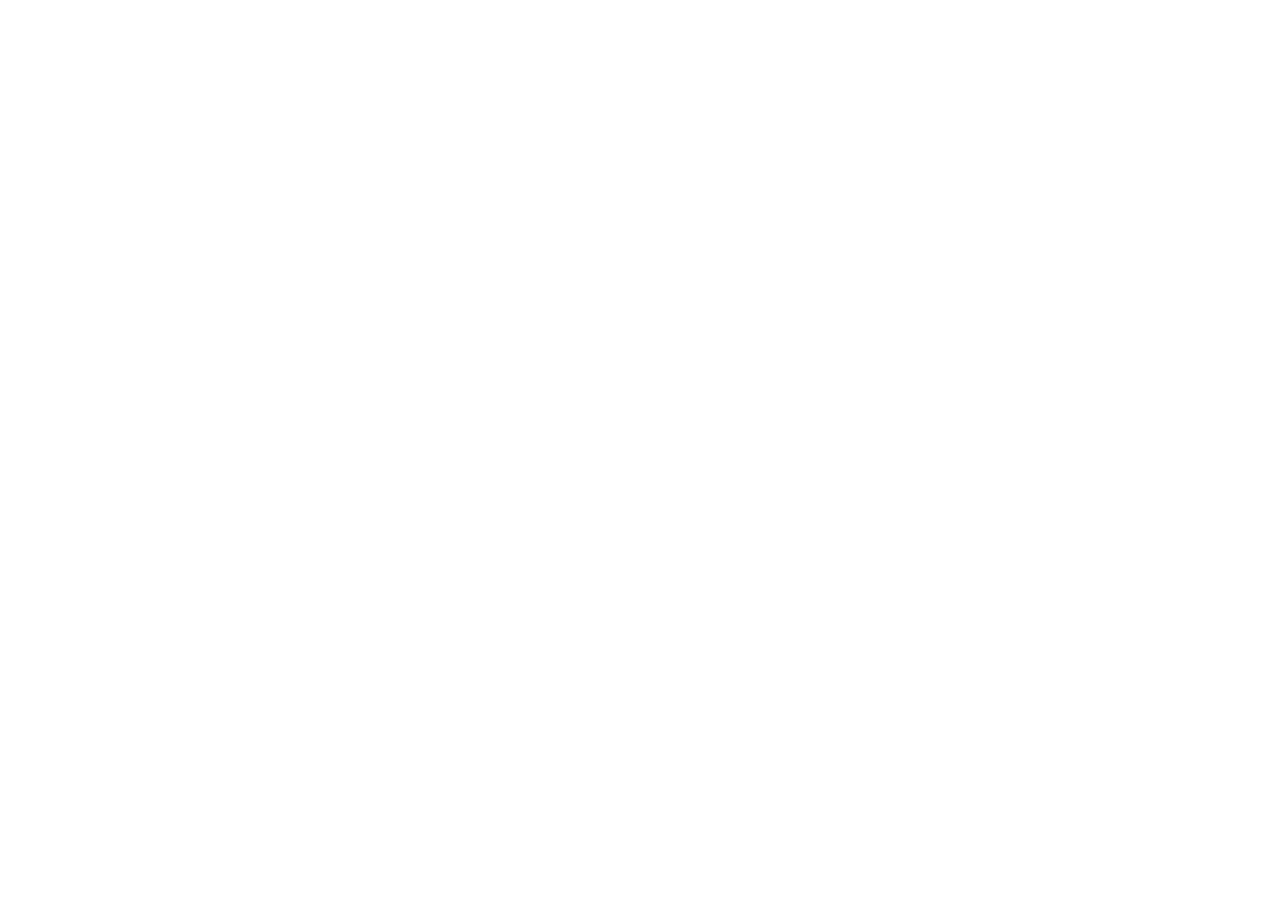
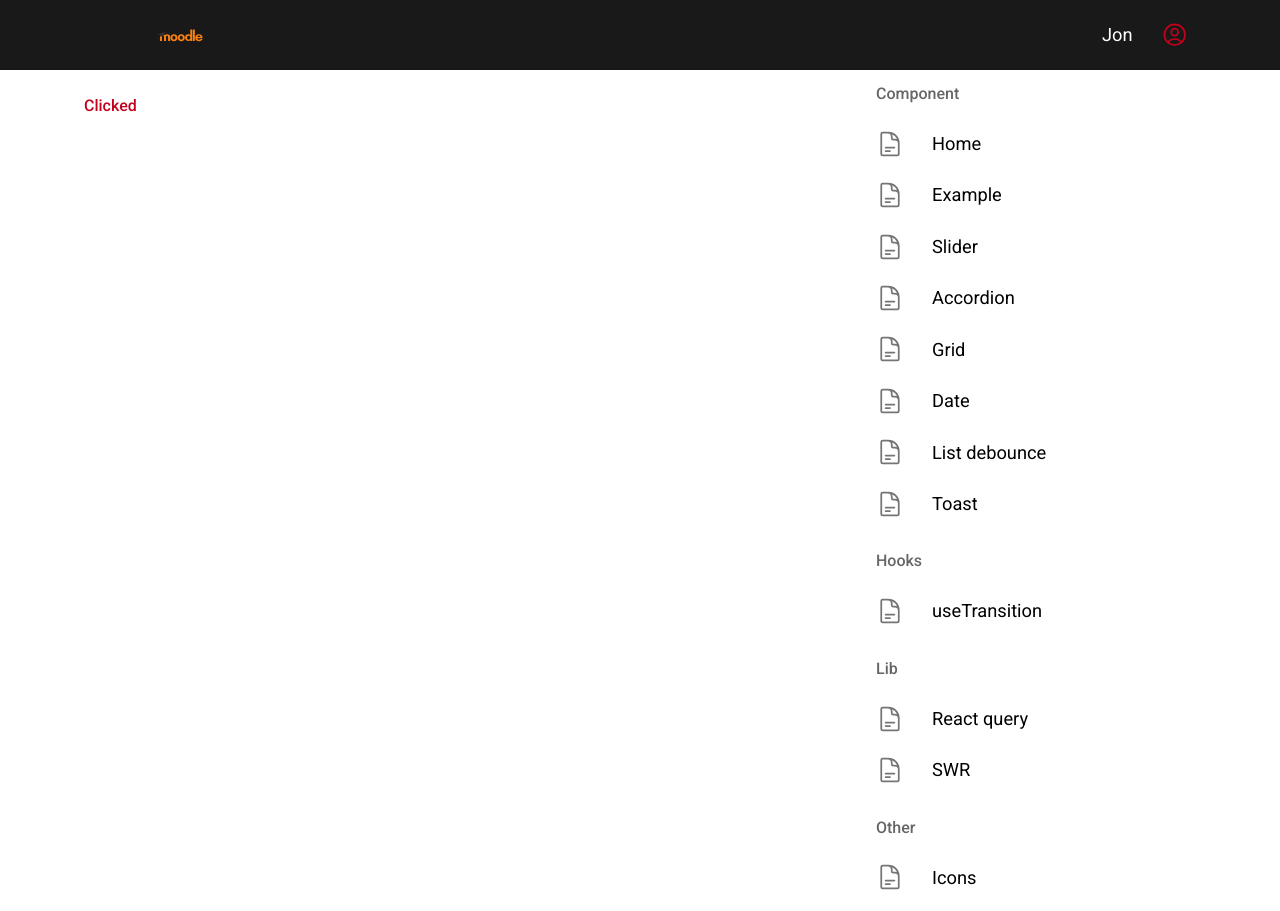
Before and after one commit to thaianhnv99/c-reactjs_comp, a React (Create React App) app: page /white-page in a window 1280 px wide. Before the commit this address had no page. Before the commit the page ends 800 px from the top, so only its background shows below. Built offline with nearby package versions, Linux system fonts and the light colour scheme; no server answers.

Commit message:
update useLayoutEffect

```diff
--- a/src/lib/apiClient.ts
+++ b/src/lib/apiClient.ts
@@ -66,7 +66,7 @@
 
   instance.interceptors.response.use(
     async (response) => {
-      await sleep(100);
+      await sleep(2000);
       return response;
     },
     async (error) => {
--- a/src/pages/_router.tsx
+++ b/src/pages/_router.tsx
@@ -17,6 +17,7 @@
 import ScrollUI from 'src/components/scroll/ScrollUI';
 import PaginationUI from 'src/components/base/Pagination/PaginationUI';
 import ChatDebug from './chat-debug/ChatDebug';
+import WhitePage from './white-page/WhitePage';
 
 export default function Router() {
   return (
@@ -39,6 +40,7 @@
         <Route path="scroll" element={<ScrollUI />} />
         <Route path="pagination" element={<PaginationUI />} />
         <Route path="chat" element={<ChatDebug />} />
+        <Route path="white-page" element={<WhitePage />} />
       </Route>
       {/* </Route> */}
 
--- a/src/pages/home/home.tsx
+++ b/src/pages/home/home.tsx
@@ -27,11 +27,9 @@
 
   const handleToggleCount = () => {
     setCount(count + 1);
-    console.log(count);
   };
 
   const context = useContextTheme();
-  console.log(context);
 
   return (
     <>
--- /dev/null
+++ b/src/pages/white-page/WhitePage.tsx
@@ -0,0 +1,57 @@
+/* eslint-disable @typescript-eslint/no-unused-vars */
+import Box from '@mui/material/Box';
+import Button from '@mui/material/Button';
+import Typography from '@mui/material/Typography';
+import { type MouseEvent, useEffect, useLayoutEffect, useState } from 'react';
+import { fetchSeachListByTitle, type PostItem } from 'src/api/postApi';
+
+const WhitePage = () => {
+  const [data, setData] = useState<PostItem[]>([]);
+  const [isLoading, setIsLoading] = useState(false);
+
+  const getData = async () => {
+    setIsLoading(true);
+    try {
+      const data = await fetchSeachListByTitle();
+      setData(data.data);
+    } catch (e) {
+      console.log(e);
+    } finally {
+      setIsLoading(false);
+    }
+  };
+  useLayoutEffect(() => {
+    setIsLoading(true);
+    console.log('runned');
+  }, []);
+
+  useEffect(() => {
+    getData();
+  }, []);
+
+  return (
+    <Box>
+      {(() => {
+        console.log('render component');
+        return '';
+      })()}
+      {isLoading ? <Typography>Loading...</Typography> : null}
+      {data.length > 0 ? (
+        <Typography>
+          Here is a close approximation of a real-life example where I used useLayoutEffect to solve
+          the flickering problem I had. useLayoutEffect vs.
+        </Typography>
+      ) : null}
+      <Button
+        style={{ textTransform: 'none' }}
+        onClick={() => {
+          getData();
+        }}
+      >
+        Clicked
+      </Button>
+    </Box>
+  );
+};
+
+export default WhitePage;
```
